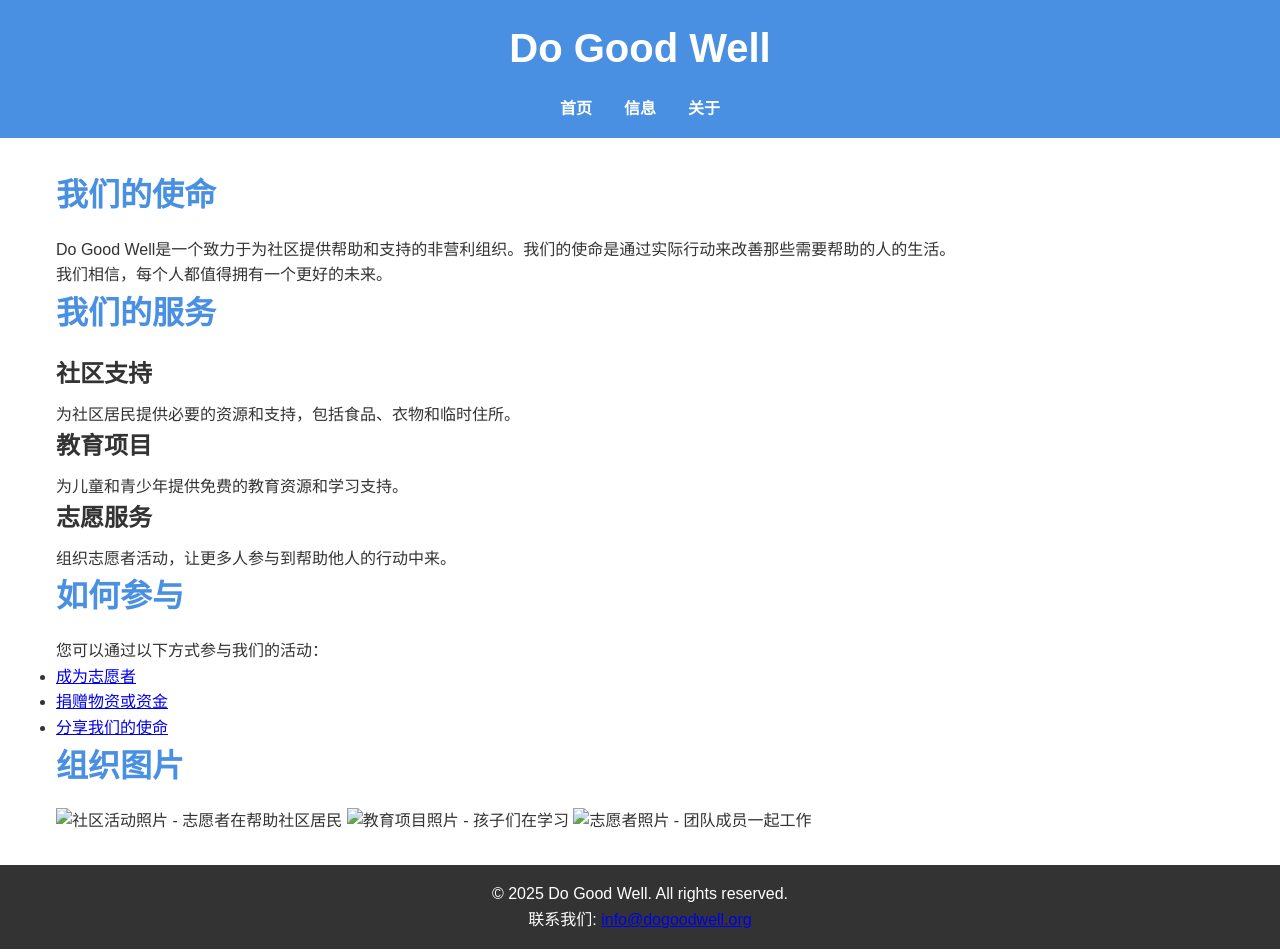
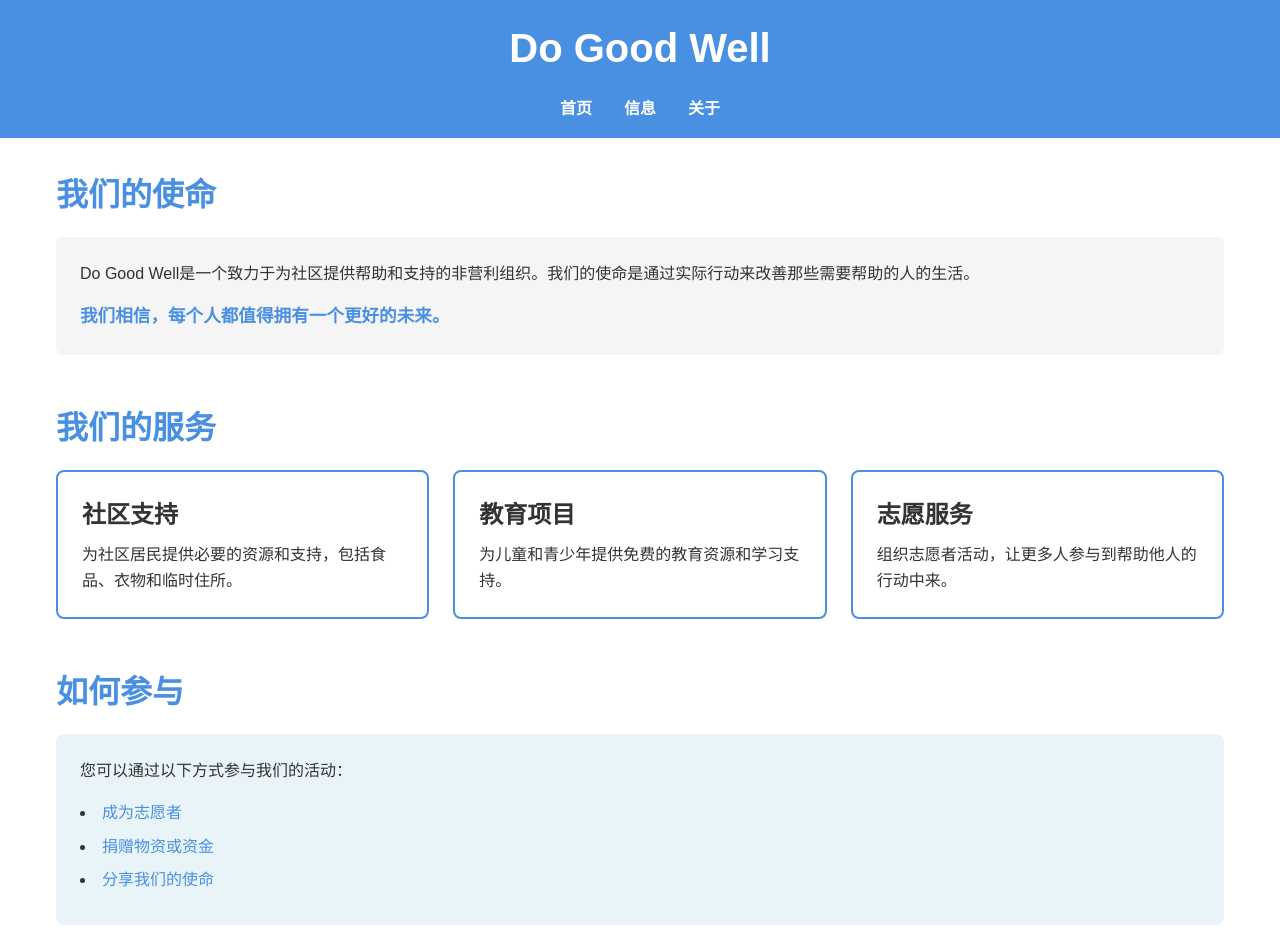
Before and after one commit to LYn122/Project-GenesisClub, a plain HTML site: page info.html in a window 1280 px wide. Shown: the top 952 px of the page. Drawn offline with Linux system fonts and the light colour scheme.

Commit message:
为info页面添加CSS样式，包括服务卡片和图片画廊样式

```diff
--- a/styles.css
+++ b/styles.css
@@ -75,3 +75,89 @@ img {
     max-width: 100%;
     height: auto;
 }
+
+/* Info页面特定样式 */
+.mission-content {
+    background-color: #f5f5f5;
+    padding: 1.5rem;
+    border-radius: 8px;
+    margin-bottom: 2rem;
+}
+
+.highlight {
+    display: block;
+    font-weight: bold;
+    color: #4a90e2;
+    margin-top: 1rem;
+    font-size: 1.1rem;
+}
+
+.services-grid {
+    display: grid;
+    grid-template-columns: repeat(auto-fit, minmax(250px, 1fr));
+    gap: 1.5rem;
+    margin-bottom: 2rem;
+}
+
+.service-card {
+    background-color: #fff;
+    border: 2px solid #4a90e2;
+    border-radius: 8px;
+    padding: 1.5rem;
+    transition: transform 0.3s ease;
+}
+
+.service-card:hover {
+    transform: translateY(-5px);
+    box-shadow: 0 5px 15px rgba(74, 144, 226, 0.3);
+}
+
+.participation-info {
+    background-color: #e8f4f8;
+    padding: 1.5rem;
+    border-radius: 8px;
+    margin-bottom: 2rem;
+}
+
+.participation-info ul {
+    list-style-position: inside;
+    margin-top: 1rem;
+}
+
+.participation-info li {
+    margin: 0.5rem 0;
+}
+
+.participation-info a {
+    color: #4a90e2;
+    text-decoration: none;
+}
+
+.participation-info a:hover {
+    text-decoration: underline;
+}
+
+.image-gallery {
+    display: grid;
+    grid-template-columns: repeat(auto-fit, minmax(300px, 1fr));
+    gap: 1rem;
+    margin-top: 1rem;
+}
+
+.image-gallery img {
+    border-radius: 8px;
+    box-shadow: 0 3px 10px rgba(0, 0, 0, 0.2);
+}
+
+section {
+    margin-bottom: 3rem;
+}
+
+footer a {
+    color: #4a90e2;
+    text-decoration: none;
+}
+
+footer a:hover {
+    text-decoration: underline;
+}
```
